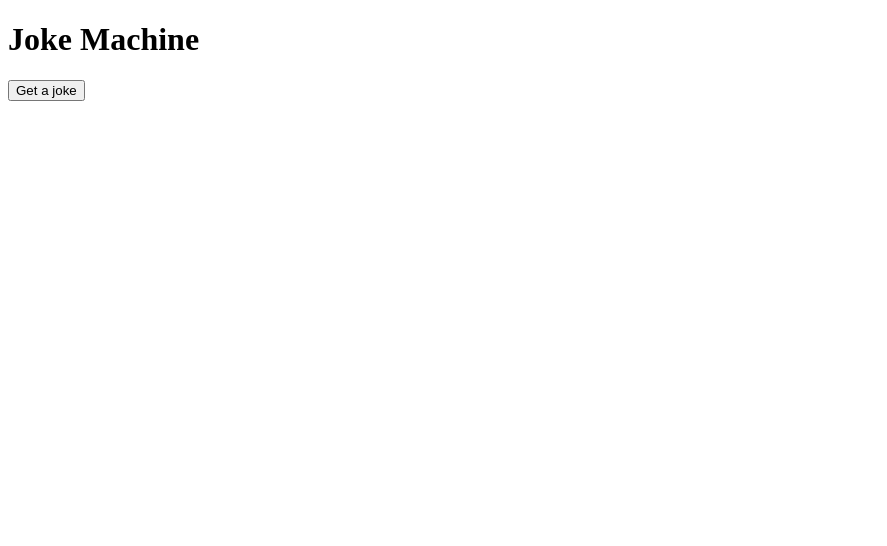
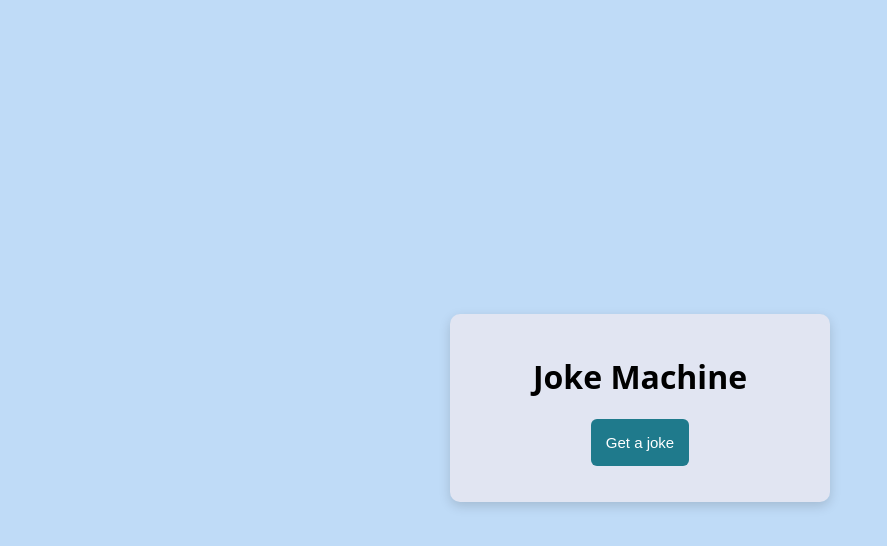
Before and after one commit to AMartinez2892/joke-machine, a plain HTML site: page index.html in a window 1280 px wide. Shown: the whole page, without its empty margins (0-887 px from the left). Drawn offline with Linux system fonts and the light colour scheme.

Commit message:
add styling and title tab fixed

```diff
--- a/index.html
+++ b/index.html
@@ -4,13 +4,15 @@
     <link rel="stylesheet" href="style.css">
     <meta charset="UTF-8">
     <meta name="viewport" content="width=device-width, initial-scale=1.0">
-    <title>"Get a joke"</title>
+    <title>Joke Machine</title>
 </head>
 <body>
-    <h1>Joke Machine</h1>
-    <button id="get-joke">Get a joke</button>
-    <p id="setup"></p>
-    <p id="punchline"></p>
+    <div class="card">
+        <h1>Joke Machine</h1>
+        <button id="get-joke">Get a joke</button>
+        <p id="setup"></p>
+        <p id="punchline"></p>
+    </div>
     <script src="script.js"></script>
 </body>
 </html>
--- a/style.css
+++ b/style.css
@@ -0,0 +1,42 @@
+body {
+    background-color: #BFDBF7;
+    display: flex;
+    justify-content: center;
+    align-items: center;
+    min-height: 100vh;
+    font-family: system-ui, sans-serif;
+
+}
+
+.card {
+    background-color: #E1E5F2;
+    padding: 20px;
+    border-radius: 10px;
+    width: 340px;
+    text-align: center;
+    box-shadow: 0 4px 12px rgba(0, 0, 0, 0.15);
+}
+
+button {
+    background-color: #1F7A8C;
+    color: white;
+    padding: 15px;
+    border-radius: 6px;
+    cursor: pointer;
+    border: none;
+    font-size: 15px;
+    transition: background-color 0.2s;
+}
+
+button:hover {
+    background-color: #022B3A;
+
+}
+
+#setup {
+    font-family: Arial, Helvetica, sans-serif;
+}
+
+#punchline {
+    font-weight: bold;
+}
```
